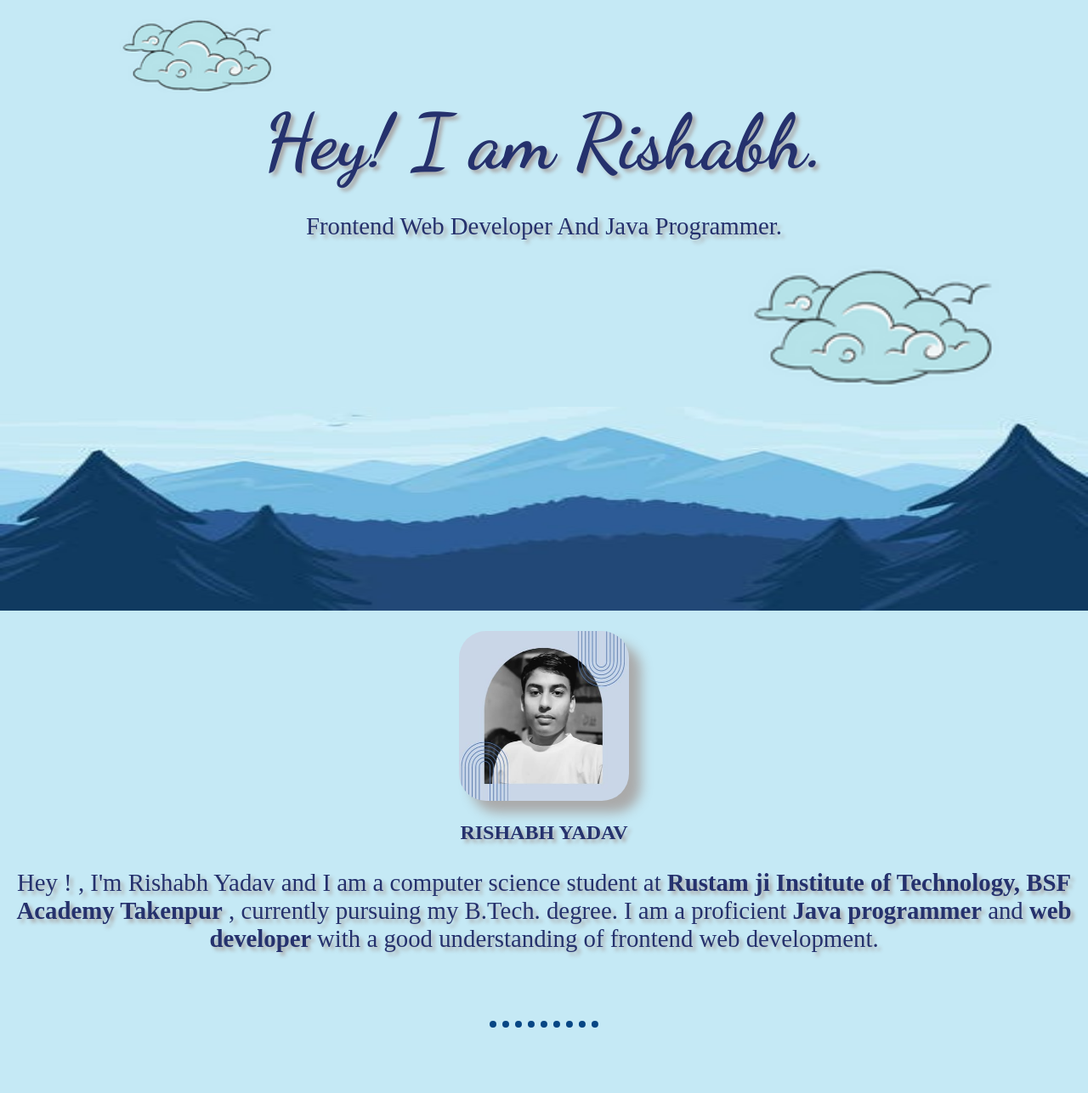
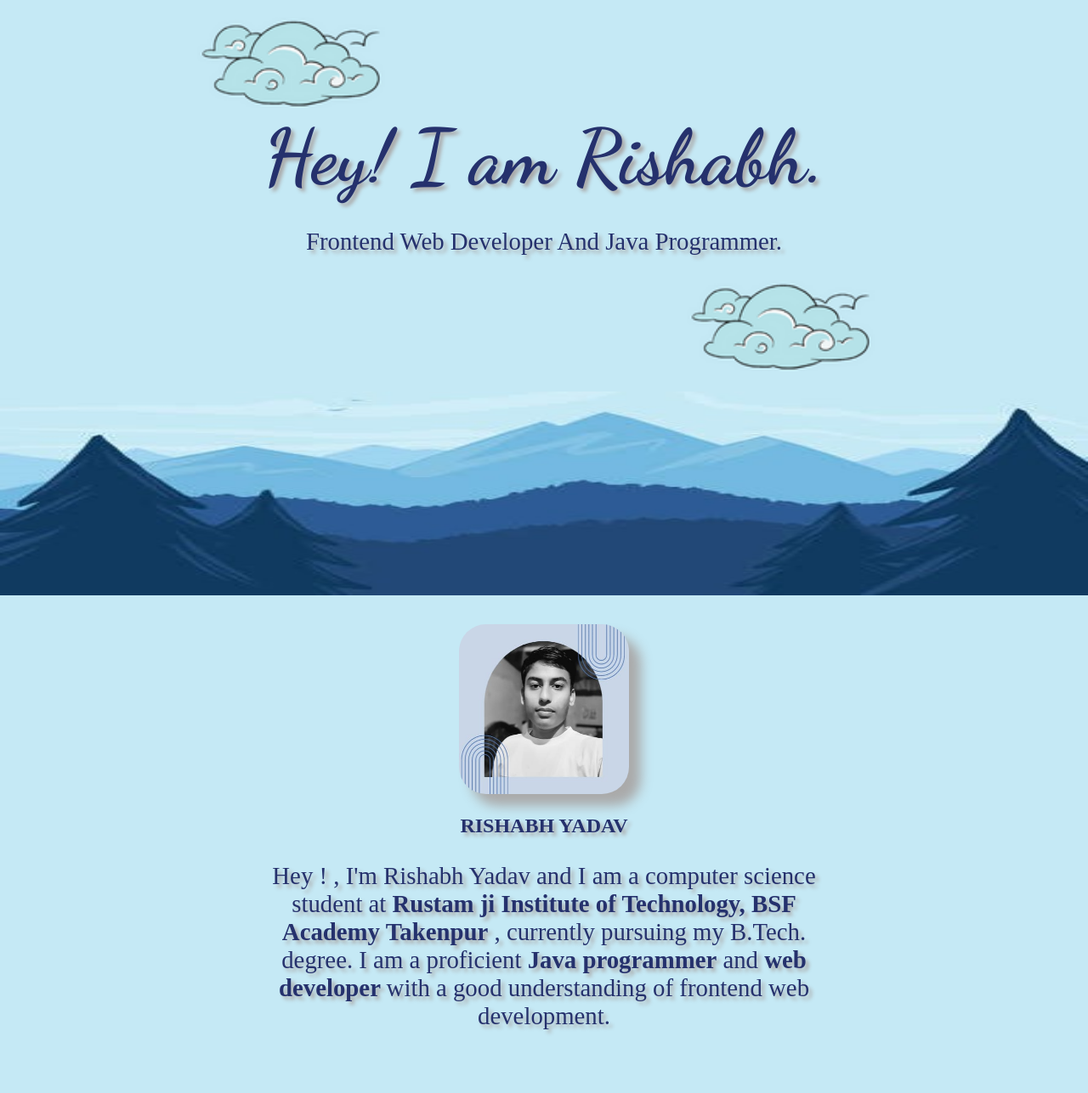
Before and after one commit to ris441/Rishabh-Portfolio, a plain HTML site: page index.html in a window 1280 px wide. Shown: the top 1287 px of the page at 85% size. Drawn offline with Linux system fonts and the light colour scheme; a web font is replaced by a local one.

Commit message:
Add Resposiveness

```diff
--- a/CSS/Style.css
+++ b/CSS/Style.css
@@ -27,8 +27,8 @@ p{
 }
 h1 img{
 
-    width: 200px;
-    height: 100px;
+    /* width: 200px; */
+    /* height: 100px; */
 
 }
 .top-container{
@@ -47,9 +47,9 @@ h1 img{
     height: 15rem ;
 }
 .top-cloud{
-    width: 200px;
+    width: 15rem;
     position: relative;
-    right: 400px;
+    right: 18rem;
     top: 0px;
 }
 /* .mid-cloud{
@@ -59,17 +59,19 @@ h1 img{
     top: 180px;
 } */
 .bottom-cloud{
-    width: 20rem;
+    width: 15rem;
     top: 0px;
     position:relative;
     /* right: 400px; */
-    left: 400px;;
+    left: 18rem;;
 }
 
 
 /* middle container */
 .profile{
-    align-items: center;
+    /* align-items: center; */
+    width: 50%;
+    margin:  10px auto;
 }
  .img-prof{
     box-shadow: 14px 14px 14px #aaa;
```
